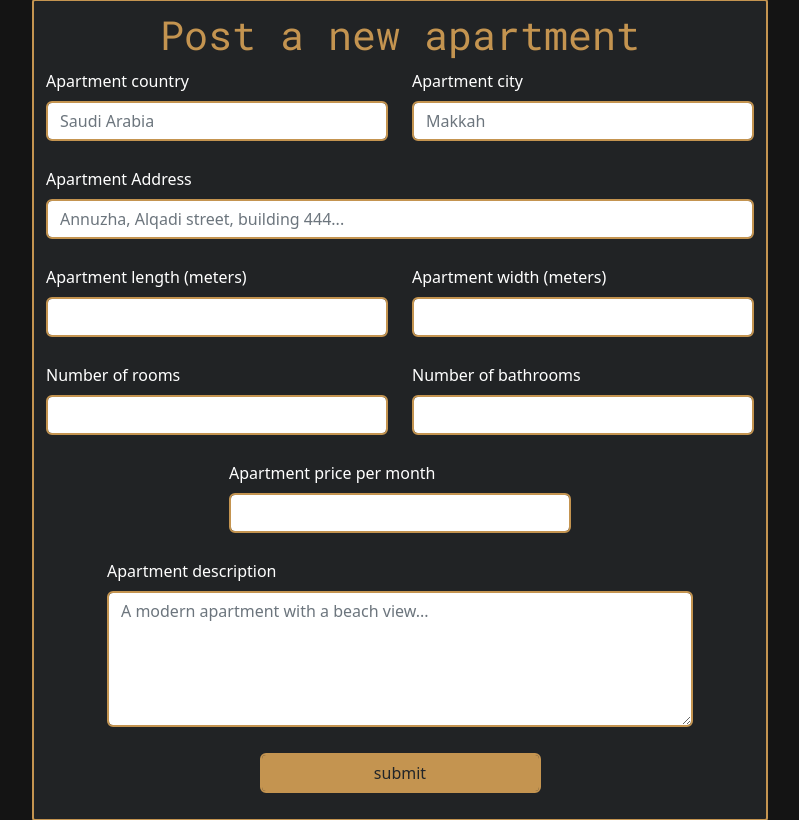
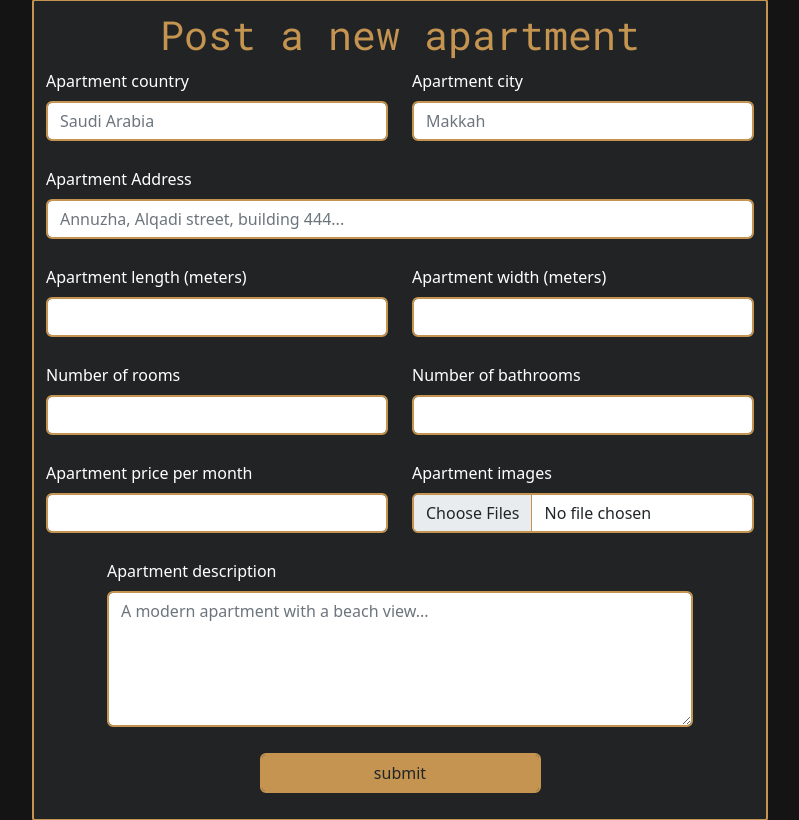
Before and after one commit to CaptainHmD/Hotel-website, a PHP site: page /add_apartment.php in a window 1280 px wide. Shown: the part 31-851 px from the top of the page, without its empty margins (240-1039 px from the left). Run offline with PHP 8.4, Linux system fonts and the light colour scheme.

Commit message:
add apartment images field to add_new_apartment

```diff
--- a/public/add_apartment.php
+++ b/public/add_apartment.php
@@ -86,6 +86,14 @@
                                     <input type="number" name="price" class="form-control" id="price" min=1>
                                 </div>
                             </div>
+                            <div class='col-sm-6 my-col'>
+                                <div class="mb-3">
+                                    <div class="mb-3">
+                                        <label for="apartment_images" class="form-label">Apartment images</label>
+                                        <input class="form-control" type="file" id="apartment_images" name="apartment_images" multiple>
+                                    </div>
+                                </div>
+                            </div>
                         </div>
 
                         <div class="form-row row justify-content-center my-row">
@@ -96,6 +104,15 @@
                                 </div>
                             </div>
                         </div>
+
+                        <!-- <div class="form-row row justify-content-center my-row">
+                            <div class='col-sm-10 my-col'>
+                                <div class="mb-3">
+                                    <label for="apartment_images" class="form-label">Apartment images</label>
+                                    <input class="form-control" type="file" id="apartment_images" name="apartment_images" multiple>
+                                </div>
+                            </div>
+                        </div> -->
 
                         <div class="form-row row justify-content-center my-row">
                             <div class='col-sm-5 my-col'>
```
